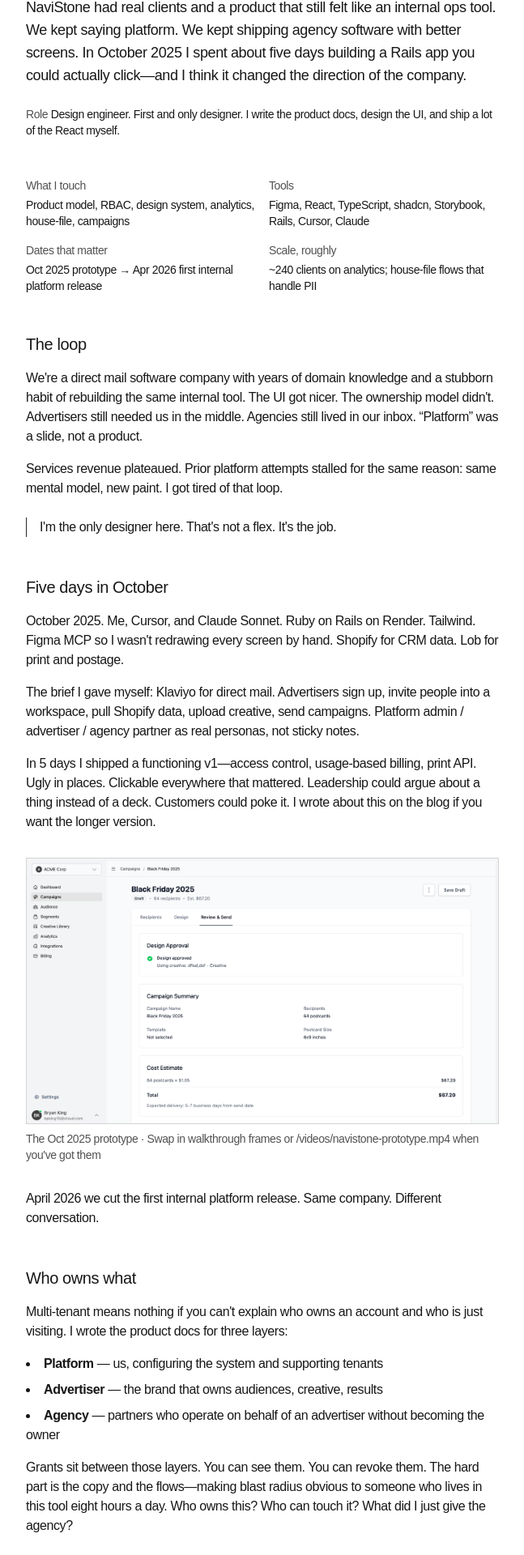
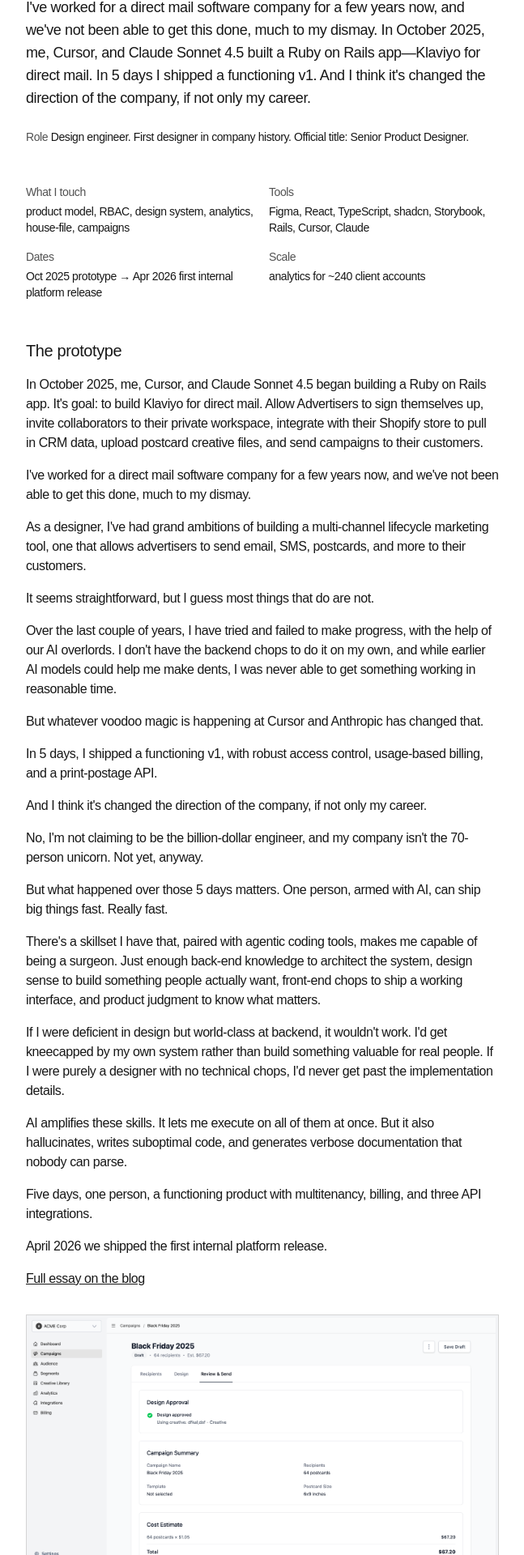
Before and after one commit to boldlybryan/bryanking.design, a Next.js app: page /work/navistone in a window 1280 px wide. Shown: the part 290-2210 px from the top of the page at 81% size, without its empty margins (616-1263 px from the left). Built offline with nearby package versions, Linux system fonts and the light colour scheme; a web font is replaced by a local one.

Commit message:
Rebuild case studies from source text and notes only
NaviStone prototype uses nearly verbatim Hog Butchering prose. All other
work is resume/homepage NOTES plus explicit still-need-write-up lines.

Co-authored-by: Bryan King <bpking15@gmail.com>

```diff
--- a/src/app/(main)/(content)/work/navistone/page.tsx
+++ b/src/app/(main)/(content)/work/navistone/page.tsx
@@ -1,7 +1,6 @@
 import type { Metadata } from "next";
 import Link from "next/link";
 import {
-  CaseCallout,
   CaseFigure,
   CaseHeader,
   CaseMetaList,
@@ -12,7 +11,7 @@ import {
 export const metadata: Metadata = {
   title: "NaviStone Multi-tenant Platform | Bryan King",
   description:
-    "How I helped turn NaviStone's agency ops tool into a multi-tenant platform—five-day Rails prototype, RBAC, Iris to Zenith, and the work that followed.",
+    "NaviStone next platform — Oct 2025 Rails prototype and working notes on the multi-tenant work that followed.",
 };
 
 export default function NavistonePage() {
@@ -22,113 +21,146 @@ export default function NavistonePage() {
         title="NaviStone's next platform"
         company="NaviStone"
         timeline="2022–present"
-        role="Design engineer. First and only designer. I write the product docs, design the UI, and ship a lot of the React myself."
-        summary="NaviStone had real clients and a product that still felt like an internal ops tool. We kept saying platform. We kept shipping agency software with better screens. In October 2025 I spent about five days building a Rails app you could actually click—and I think it changed the direction of the company."
+        role="Design engineer. First designer in company history. Official title: Senior Product Designer."
+        summary="I've worked for a direct mail software company for a few years now, and we've not been able to get this done, much to my dismay. In October 2025, me, Cursor, and Claude Sonnet 4.5 built a Ruby on Rails app—Klaviyo for direct mail. In 5 days I shipped a functioning v1. And I think it's changed the direction of the company, if not only my career."
       />
 
       <CaseMetaList
         items={[
           {
             label: "What I touch",
-            value: "Product model, RBAC, design system, analytics, house-file, campaigns",
+            value: "product model, RBAC, design system, analytics, house-file, campaigns",
           },
           {
             label: "Tools",
             value: "Figma, React, TypeScript, shadcn, Storybook, Rails, Cursor, Claude",
           },
           {
-            label: "Dates that matter",
+            label: "Dates",
             value: "Oct 2025 prototype → Apr 2026 first internal platform release",
           },
           {
-            label: "Scale, roughly",
-            value: "~240 clients on analytics; house-file flows that handle PII",
+            label: "Scale",
+            value: "analytics for ~240 client accounts",
           },
         ]}
       />
 
-      <CaseSection id="context" title="The loop">
+      <CaseSection id="prototype" title="The prototype">
         <p>
-          We&apos;re a direct mail software company with years of domain knowledge and a
-          stubborn habit of rebuilding the same internal tool. The UI got nicer. The
-          ownership model didn&apos;t. Advertisers still needed us in the middle. Agencies
-          still lived in our inbox. &ldquo;Platform&rdquo; was a slide, not a product.
+          In October 2025, me, Cursor, and Claude Sonnet 4.5 began building a Ruby on Rails
+          app. It&apos;s goal: to build Klaviyo for direct mail. Allow Advertisers to sign
+          themselves up, invite collaborators to their private workspace, integrate with
+          their Shopify store to pull in CRM data, upload postcard creative files, and send
+          campaigns to their customers.
         </p>
         <p>
-          Services revenue plateaued. Prior platform attempts stalled for the same reason:
-          same mental model, new paint. I got tired of that loop.
-        </p>
-        <CaseCallout>
-          <p>I&apos;m the only designer here. That&apos;s not a flex. It&apos;s the job.</p>
-        </CaseCallout>
-      </CaseSection>
-
-      <CaseSection id="prototype" title="Five days in October">
-        <p>
-          October 2025. Me, Cursor, and Claude Sonnet. Ruby on Rails on Render. Tailwind.
-          Figma MCP so I wasn&apos;t redrawing every screen by hand. Shopify for CRM data.
-          Lob for print and postage.
+          I&apos;ve worked for a direct mail software company for a few years now, and
+          we&apos;ve not been able to get this done, much to my dismay.
         </p>
         <p>
-          The brief I gave myself: Klaviyo for direct mail. Advertisers sign up, invite
-          people into a workspace, pull Shopify data, upload creative, send campaigns.
-          Platform admin / advertiser / agency partner as real personas, not sticky notes.
+          As a designer, I&apos;ve had grand ambitions of building a multi-channel lifecycle
+          marketing tool, one that allows advertisers to send email, SMS, postcards, and
+          more to their customers.
+        </p>
+        <p>It seems straightforward, but I guess most things that do are not.</p>
+        <p>
+          Over the last couple of years, I have tried and failed to make progress, with the
+          help of our AI overlords. I don&apos;t have the backend chops to do it on my own,
+          and while earlier AI models could help me make dents, I was never able to get
+          something working in reasonable time.
         </p>
         <p>
-          In 5 days I shipped a functioning v1—access control, usage-based billing, print
-          API. Ugly in places. Clickable everywhere that mattered. Leadership could argue
-          about a thing instead of a deck. Customers could poke it. I wrote about this on
-          the blog if you want the longer version.
+          But whatever voodoo magic is happening at Cursor and Anthropic has changed that.
+        </p>
+        <p>
+          In 5 days, I shipped a functioning v1, with robust access control, usage-based
+          billing, and a print-postage API.
+        </p>
+        <p>
+          And I think it&apos;s changed the direction of the company, if not only my career.
+        </p>
+        <p>
+          No, I&apos;m not claiming to be the billion-dollar engineer, and my company
+          isn&apos;t the 70-person unicorn. Not yet, anyway.
+        </p>
+        <p>
+          But what happened over those 5 days matters. One person, armed with AI, can ship
+          big things fast. Really fast.
+        </p>
+        <p>
+          There&apos;s a skillset I have that, paired with agentic coding tools, makes me
+          capable of being a surgeon. Just enough back-end knowledge to architect the
+          system, design sense to build something people actually want, front-end chops to
+          ship a working interface, and product judgment to know what matters.
+        </p>
+        <p>
+          If I were deficient in design but world-class at backend, it wouldn&apos;t work.
+          I&apos;d get kneecapped by my own system rather than build something valuable for
+          real people. If I were purely a designer with no technical chops, I&apos;d never
+          get past the implementation details.
+        </p>
+        <p>
+          AI amplifies these skills. It lets me execute on all of them at once. But it also
+          hallucinates, writes suboptimal code, and generates verbose documentation that
+          nobody can parse.
+        </p>
+        <p>
+          Five days, one person, a functioning product with multitenancy, billing, and
+          three API integrations.
+        </p>
+        <p>April 2026 we shipped the first internal platform release.</p>
+        <p>
+          <Link
+            href="https://www.bryanking.net/posts/no-more-hog-butchering"
+            className="underline"
+            target="_blank"
+            rel="noreferrer"
+          >
+            Full essay on the blog
+          </Link>
         </p>
         <CaseFigure
           src="/thumbnails/navistone/prototype.png"
           caption="The Oct 2025 prototype"
           note="Swap in walkthrough frames or /videos/navistone-prototype.mp4 when you've got them"
         />
-        <p>
-          April 2026 we cut the first internal platform release. Same company. Different
-          conversation.
-        </p>
       </CaseSection>
 
-      <CaseSection id="rbac" title="Who owns what">
-        <p>
-          Multi-tenant means nothing if you can&apos;t explain who owns an account and who
-          is just visiting. I wrote the product docs for three layers:
-        </p>
+      <CaseSection id="notes" title="Other work (notes)">
+        <p>These are working notes until I write them properly.</p>
         <ul className="list-disc list-inside space-y-2">
           <li>
-            <strong className="font-medium">Platform</strong> — us, configuring the system
-            and supporting tenants
+            First designer in company history; sole design + front-end owner for the new
+            multi-tenant platform; set product direction with eng/CTO leads across Campaigns
+            and Data Foundations.
           </li>
           <li>
-            <strong className="font-medium">Advertiser</strong> — the brand that owns
-            audiences, creative, results
+            Built Zenith (@zenith/ui, shadcn) with 1:1 Figma↔code; migrated auth, settings,
+            admin, and core workflows.
           </li>
           <li>
-            <strong className="font-medium">Agency</strong> — partners who operate on behalf
-            of an advertiser without becoming the owner
+            Drove platform architecture in the UI layer — workspaces, tenancy shell,
+            campaign/segment/ingestion surfaces — and shipped them design-through-merge.
+          </li>
+          <li>
+            Analytics for ~240 client accounts; Apr 2026 first platform release (invites,
+            workspace switching, agency admin); hardened house-file upload so CS/ops could
+            run ingestion without orphaned jobs.
+          </li>
+          <li>
+            Earlier: Figma + Vue + Storybook system in 4 weeks (Iris); prototypes that
+            killed six-figure eng investments.
+          </li>
+          <li>
+            Co-authored foundational multi-tenant RBAC with eng (platform / advertiser /
+            agency) and implemented the admin UX.
+          </li>
+          <li>
+            Design lead across two eng teams — Linear design intake/boards for CTO leads; FE
+            review on fulfillment-critical PRs.
           </li>
         </ul>
-        <p>
-          Grants sit between those layers. You can see them. You can revoke them. The hard
-          part is the copy and the flows—making blast radius obvious to someone who lives
-          in this tool eight hours a day. Who owns this? Who can touch it? What did I just
-          give the agency?
-        </p>
-        <CaseFigure caption="[Screenshot: RBAC / access grants UI — platform, advertiser, agency]" />
-      </CaseSection>
-
-      <CaseSection id="workspaces" title="The unglamorous stuff">
-        <p>
-          Workspaces keep tenant context, people, and artifacts from turning into tribal
-          knowledge and twenty browser tabs.
-        </p>
-        <p>
-          Analytics has to work for ~240 clients. Website views. Cross-channel performance.
-          Ops and client teams need to read them without a custom report from someone on
-          our side every time.
-        </p>
         <CaseFigure
           src="/thumbnails/navistone/website-analytics.jpg"
           caption="Website analytics"
@@ -137,47 +169,21 @@ export default function NavistonePage() {
           src="/thumbnails/navistone/business-analytics.jpg"
           caption="Business analytics"
         />
-        <p>
-          House-file ingestion is FTP, PII, validation errors, and people who will blame
-          the UI when a file fails. We pushed it toward self-serve. Progress states have to
-          be boring and honest. No magic success toast on a dangerous upload.
-        </p>
+        <CaseFigure caption="[Screenshot: RBAC / access grants UI — platform, advertiser, agency]" />
         <CaseFigure caption="[Screenshot: House-file ingestion — upload/validation (no client PII)]" />
-      </CaseSection>
-
-      <CaseSection id="design-system" title="Iris, then Zenith">
-        <p>
-          Day one UI was frankenstein. In four weeks I stood up Iris—Figma, Vue, Storybook—
-          so eng had one set of buttons instead of seventeen.
-        </p>
         <CaseFigure
           src="/thumbnails/navistone/design-system.png"
           caption="Iris"
         />
-        <p>
-          Zenith is the grown-up version: Figma next to React/shadcn. Design and code stay
-          in the same conversation. When you&apos;re solo, that&apos;s how you keep
-          shipping while the surface area explodes.
-        </p>
         <CaseFigure caption="[Screenshot: Zenith in Figma next to matching React/shadcn]" />
-      </CaseSection>
-
-      <CaseSection id="iq-mail" title="Still shipping">
-        <p>
-          2026 is IQ Mail, campaigns, segments. Not done. Same rules as the platform work:
-          tenant-aware objects, careful audience defaults, segment → campaign without
-          waiting on services to finish the job.
-        </p>
         <CaseFigure caption="[Screenshot: IQ Mail / campaign builder]" />
         <CaseFigure caption="[Screenshot: Segment builder]" />
       </CaseSection>
 
-      <CaseSection id="outcome" title="Where we are">
+      <CaseSection id="still" title="Still to write">
         <p>
-          Clickable multi-tenant product. Design system in production code. Analytics
-          across the client base. Self-serve paths that used to dead-end in someone&apos;s
-          queue. The five-day prototype is still the clearest proof I&apos;ve got: if the
-          company is stuck arguing, build the thing.
+          Still need my own write-up on RBAC / access grants, house-file ingestion,
+          Iris→Zenith, and IQ Mail campaigns &amp; segments. Notes above until then.
         </p>
         <p className="pt-2">
           <Link href="/work/mailchimp/analytics-dashboard" className="underline">
```
Also changed, not shown: src/app/(main)/(content)/work/flagstar/page.tsx (+37 -58 lines), src/app/(main)/(content)/work/mailchimp/analytics-dashboard/page.tsx (+24 -55 lines), src/app/(main)/(content)/work/mailchimp/creative-assistant/page.tsx (+14 -64 lines), src/app/(main)/(content)/work/mailchimp/custom-reports/page.tsx (+28 -59 lines).
